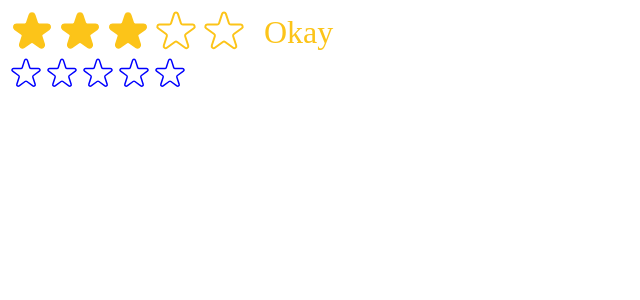
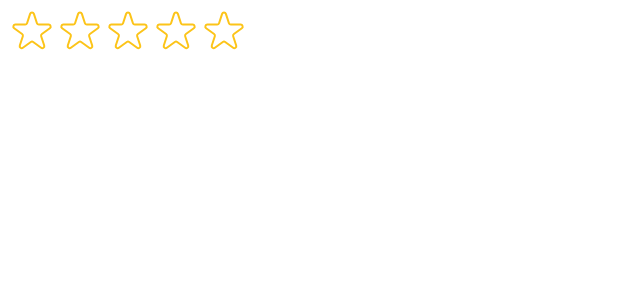
Before and after one commit to CharlesMariga/use-popcorn, a React (Create React App) app: page / in a window 1280 px wide. Shown: the top 300 px of the page, without its empty margins (0-640 px from the left). Built offline with nearby package versions, Linux system fonts and the light colour scheme.

Commit message:
proptyles

```diff
--- a/src/index.js
+++ b/src/index.js
@@ -1,33 +1,14 @@
-import React, { useState } from "react";
+import React from "react";
 import ReactDOM from "react-dom/client";
 // import "./index.css";
 // import App from "./App";
 
 import StarRating from "./StartRating";
 
-function Test() {
-  const [rating, setRating] = useState(0);
-
-  return (
-    <div>
-      <StarRating
-        color="blue"
-        defaultRating={rating}
-        size={36}
-        onSetRating={setRating}
-      />
-    </div>
-  );
-}
-
 const root = ReactDOM.createRoot(document.getElementById("root"));
 root.render(
   <React.StrictMode>
     {/* <App /> */}
-    <StarRating
-      messages={["Terrible", "Bad", "Okay", "Good", "Amazing"]}
-      defaultRating={3}
-    />
-    <Test />
+    <StarRating messages={["Terrible", "Bad", "Okay", "Good", "Amazing"]} />
   </React.StrictMode>
 );
```
Also changed, not shown: src/StartRating.js (+11 -0 lines).
